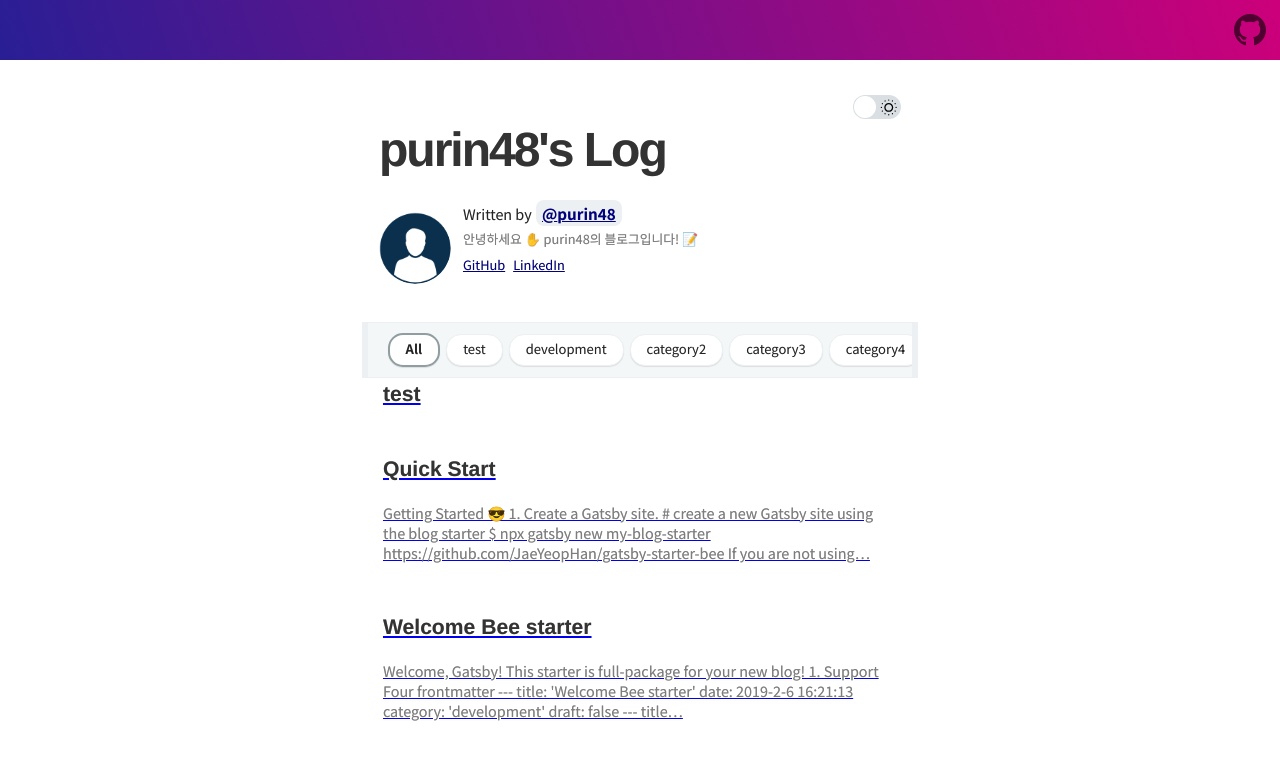
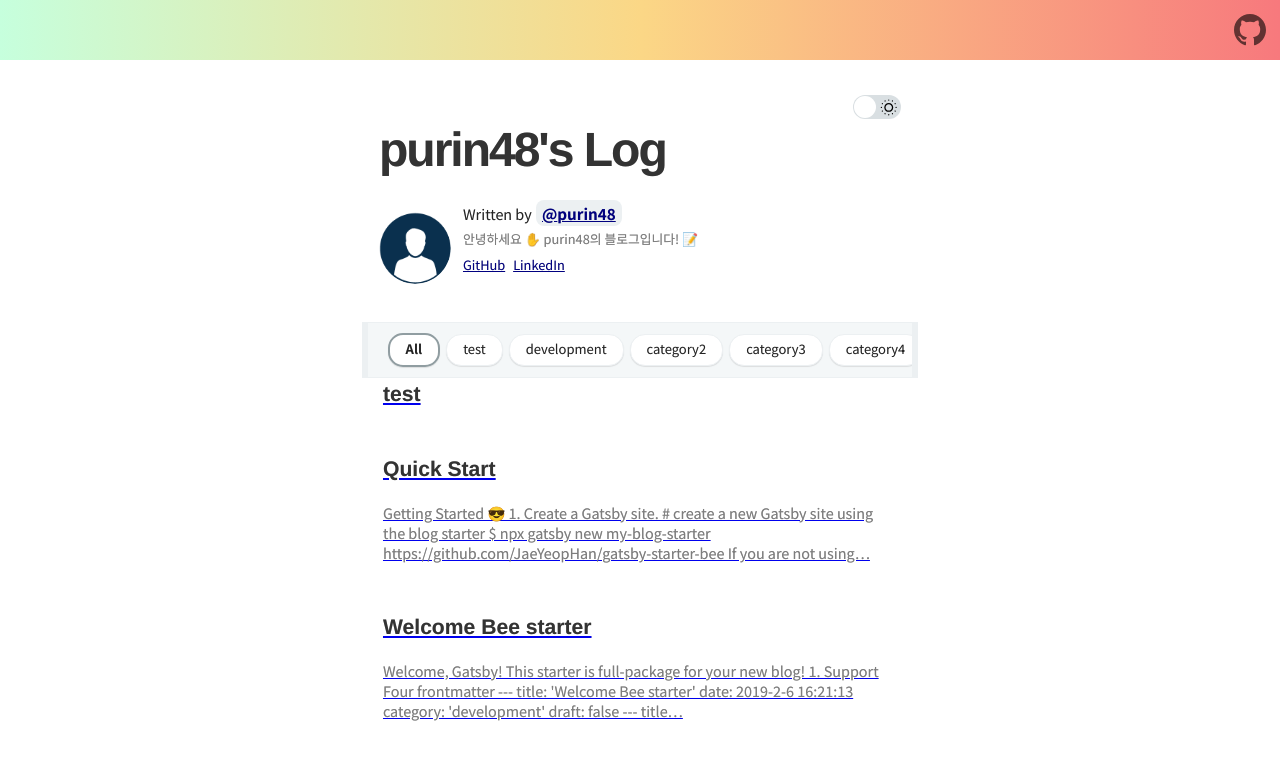
Before and after one commit to purin48/purin48.github.io, a Gatsby site: page / in a window 1280 px wide. Shown: the top 766 px of the page. Built offline with nearby package versions, Linux system fonts and the light colour scheme; Gatsby itself is replaced by a stand-in of ours; some packages are replaced by stand-ins of ours; what typography-theme-github would draw is missing.

Commit message:
style: 블로그 테마 색상 변경

```diff
--- a/src/styles/variables.scss
+++ b/src/styles/variables.scss
@@ -1,5 +1,5 @@
 // app
-$theme-gradient: linear-gradient(72deg, #291e95, #cc007a);
+$theme-gradient: linear-gradient(to right, #c6ffdd, #fbd786, #f7797d);
 $top-header-text-color: #fff;
 
 /**
```
